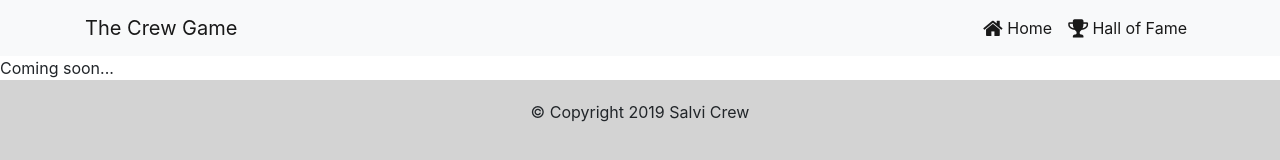
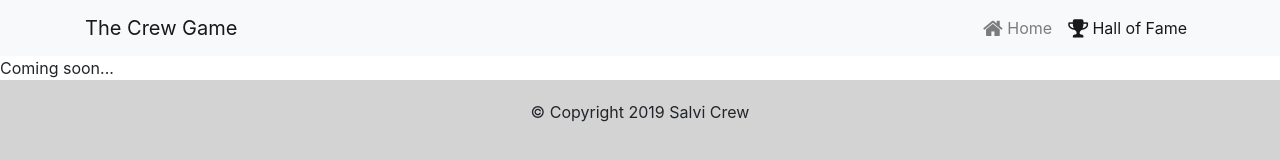
Before and after one commit to joelb01-github/crewapp, a React (Create React App) app: page /hall in a window 1280 px wide. Shown: the top 160 px of the page. Built offline with nearby package versions, Linux system fonts and the light colour scheme.

Commit message:
added deployement with github page and chaned home to crewapp

```diff
--- a/package.json
+++ b/package.json
@@ -5,6 +5,7 @@
   "dependencies": {
     "bootstrap": "^4.2.1",
     "font-awesome": "^4.7.0",
+    "gh-pages": "^2.0.1",
     "react": "^16.7.0",
     "react-dom": "^16.7.0",
     "react-router-dom": "^4.3.1",
@@ -12,6 +13,8 @@
     "reactstrap": "^7.0.2"
   },
   "scripts": {
+    "predeploy": "npm run build",
+    "deploy": "gh-pages -d build",
     "start": "react-scripts start",
     "build": "react-scripts build",
     "test": "react-scripts test",
@@ -25,5 +28,6 @@
     "not dead",
     "not ie <= 11",
     "not op_mini all"
-  ]
+  ],
+  "homepage": "https://joelb01-github.github.io/crewapp"
 }
--- a/src/components/HeaderComponent.js
+++ b/src/components/HeaderComponent.js
@@ -26,7 +26,7 @@ class Header extends Component {
           <Collapse isOpen={this.state.isOpen} navbar>
             <Nav className="ml-auto" navbar>
               <NavItem>
-                <NavLink className="nav-link" to="/">
+                <NavLink className="nav-link" to="/crewapp">
                   <span className="fa fa-home fa-lg"></span> Home
                 </NavLink>
               </NavItem>
--- a/src/components/MainComponent.js
+++ b/src/components/MainComponent.js
@@ -13,10 +13,10 @@ class Main extends Component {
         <Header />
         <div>
           <Switch>
-            <Route exact path="/" component={Home} />
+            <Route exact path="/crewapp" component={Home} />
             <Route exact path="/hall" component={Hall} />
             <Route exact path="/game" component={Game} />
-            <Redirect to="/" />
+            <Redirect to="/crewapp" />
           </Switch>
         </div>
         <Footer />
```
Also changed, not shown: 1 other file (tests, documents, lock files or other folders).
